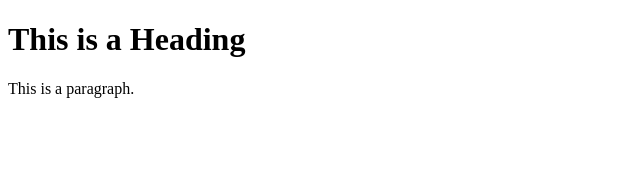
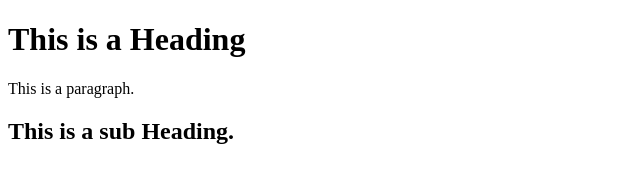
Before and after one commit to UdhayakumarEcyber/TestTusk, a plain HTML site: page index.html in a window 1280 px wide. Shown: the whole page, without its empty margins (0-640 px from the left). Drawn offline with Linux system fonts and the light colour scheme.

Commit message:
Sub Heading has added

```diff
--- a/index.html
+++ b/index.html
@@ -7,6 +7,7 @@
 
 <h1>This is a Heading</h1>
 <p>This is a paragraph.</p>
+  <h2>This is a sub Heading.</h2>
 
 </body>
 </html>
```
